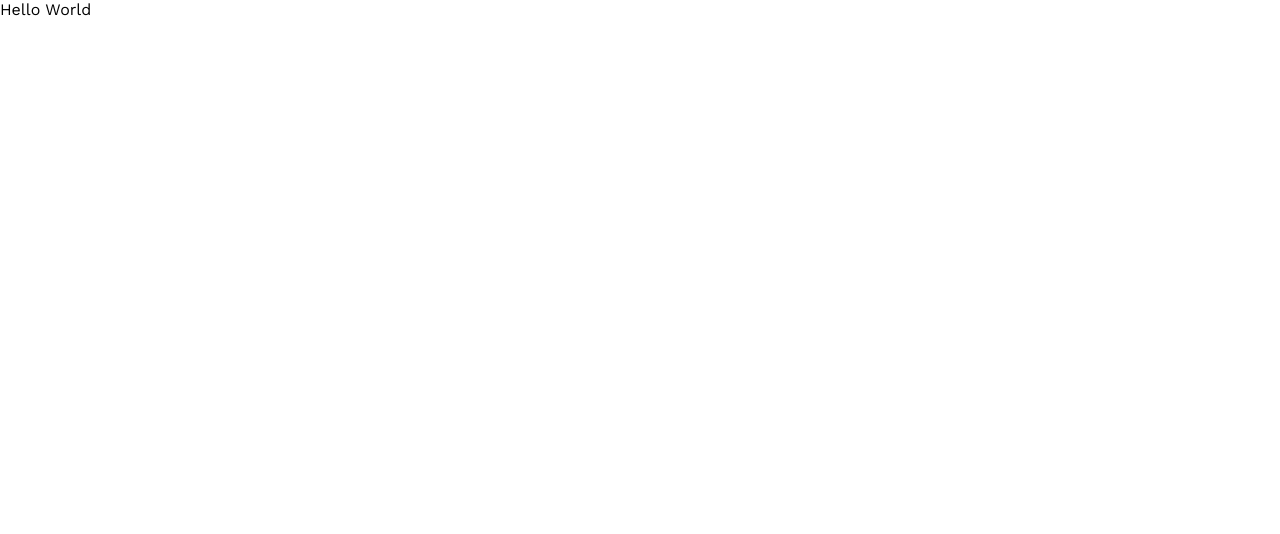
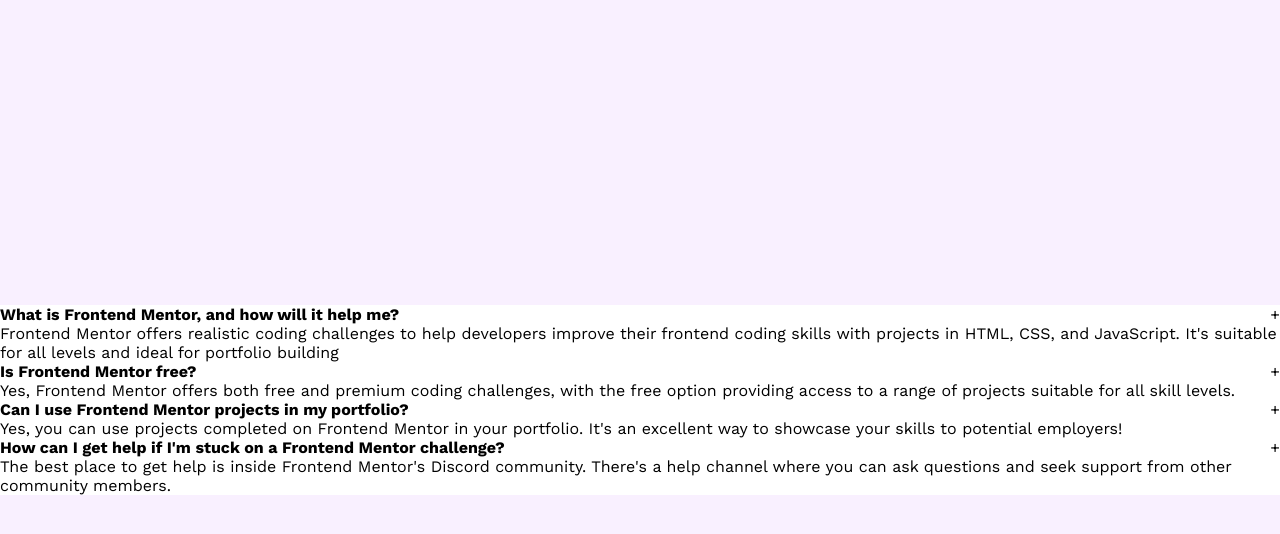
Before and after one commit to thomaserdmenger/FAQ-accordion-react, a React (Vite) app: page / in a window 1280 px wide. Shown: the top 534 px of the page. Built offline with nearby package versions, Linux system fonts and the light colour scheme.

Commit message:
Add data to accordion

```diff
--- a/src/App.jsx
+++ b/src/App.jsx
@@ -3,5 +3,11 @@
 import styles from './App.module.css';
 
 export default function App() {
-  return <Accordion />;
+  return (
+    <main>
+      <section>
+        <Accordion />
+      </section>
+    </main>
+  );
 }
--- a/src/App.module.css
+++ b/src/App.module.css
@@ -1,6 +1,13 @@
 @font-face {
   font-family: WorkSans;
   src: url(./assets/fonts/WorkSans-VariableFont_wght.ttf);
+}
+
+:root {
+  --color-white: hsl(0, 0%, 100%);
+  --color-pink: hsl(275, 100%, 97%);
+  --color-purple: hsl(292, 16%, 49%);
+  --color-purple-dark: hsl(292, 42%, 14%);
 }
 
 * {
@@ -12,3 +19,28 @@
 html {
   font-family: WorkSans, sans-serif;
 }
+
+main {
+  min-height: 100vh;
+  min-width: 100vw;
+  background-color: var(--color-pink);
+  display: flex;
+  align-items: center;
+  justify-content: center;
+}
+
+.accordionWrapper {
+  background-color: var(--color-white);
+}
+
+.faqHeader {
+  display: flex;
+  justify-content: space-between;
+}
+
+.faqHeader h2 {
+  font-size: 1rem;
+}
+
+.faqBody {
+}
--- a/src/assets/data/data.js
+++ b/src/assets/data/data.js
@@ -24,3 +24,5 @@
       "The best place to get help is inside Frontend Mentor's Discord community. There's a help channel where you can ask questions and seek support from other community members.",
   },
 ];
+
+export default data;
--- a/src/components/Accordion.jsx
+++ b/src/components/Accordion.jsx
@@ -1,6 +1,11 @@
 import * as React from 'react';
 import FAQ from './FAQ';
+import styles from '../App.module.css';
 
 export default function () {
-  return <FAQ />;
+  return (
+    <div className={styles.accordionWrapper}>
+      <FAQ />
+    </div>
+  );
 }
--- a/src/components/FAQ.jsx
+++ b/src/components/FAQ.jsx
@@ -1,5 +1,21 @@
 import * as React from 'react';
+import data from '../assets/data/data';
+import styles from '../App.module.css';
 
 export default function () {
-  return 'Hello World';
+  return (
+    <>
+      {data.map((faq) => {
+        return (
+          <div key={faq.id}>
+            <div className={styles.faqHeader}>
+              <h2>{faq.question}</h2>
+              <span>+</span>
+            </div>
+            <div className={styles.faqBody}>{faq.answer}</div>
+          </div>
+        );
+      })}
+    </>
+  );
 }
```
